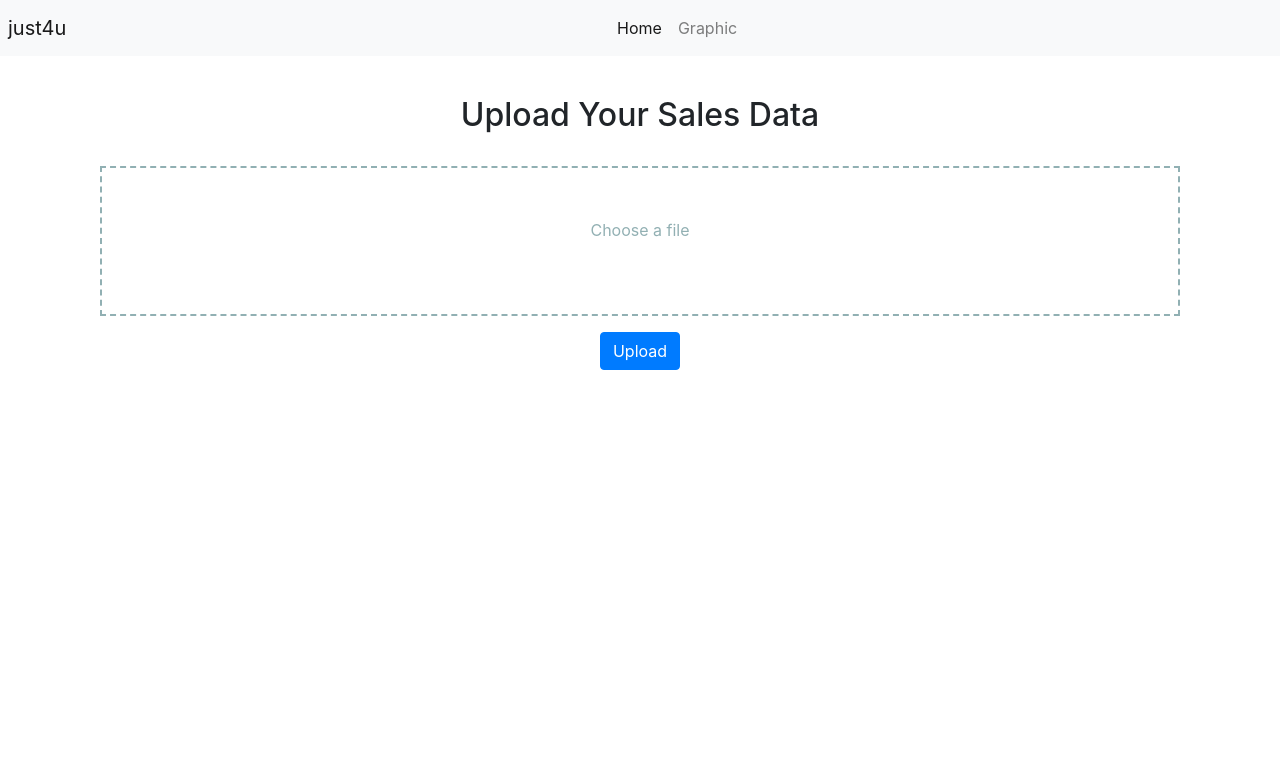
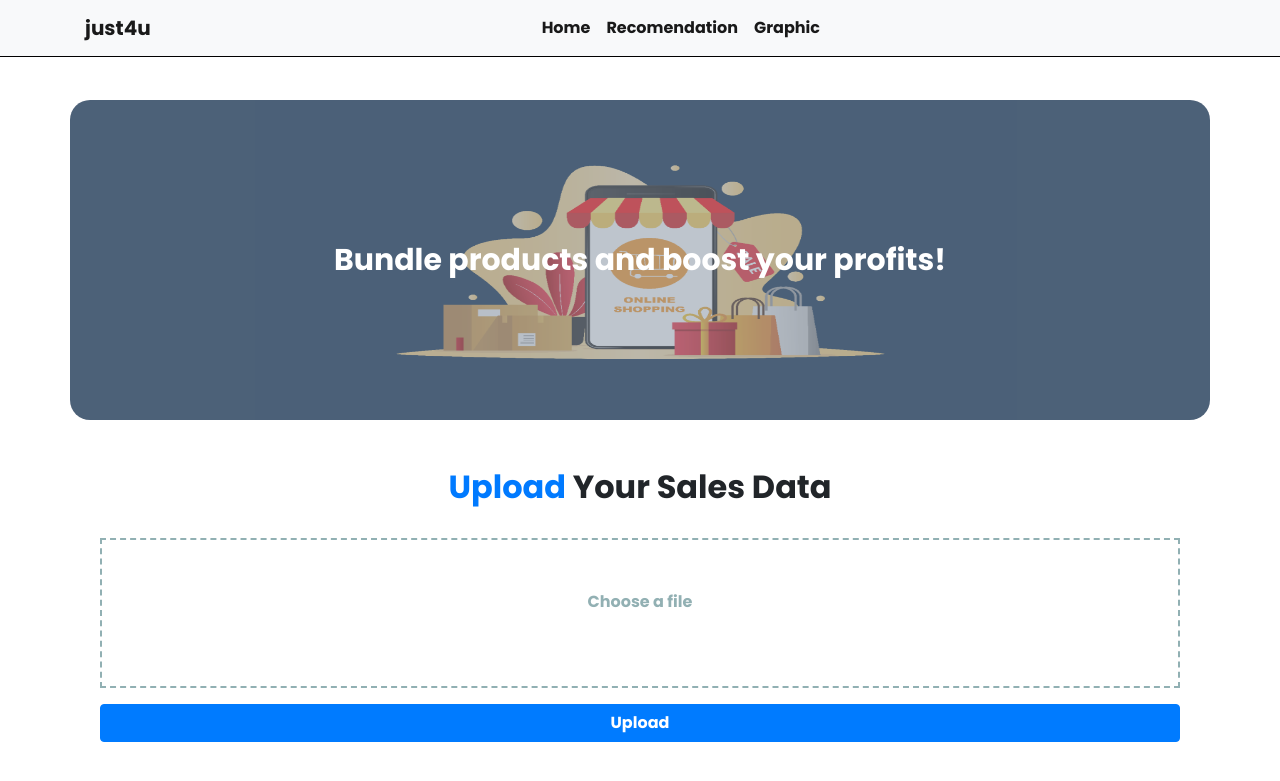
Before and after one commit to joansaa/TA, a Flask app: page / in a window 1280 px wide. Shown: the top 781 px of the page. Run offline with Flask 3, Linux system fonts and the light colour scheme; some libraries are stand-ins or nearby versions.

Commit message:
update UI

```diff
--- /dev/null
+++ b/static/css/style.css
@@ -0,0 +1,111 @@
+@import url("https://fonts.googleapis.com/css2?family=Poppins:wght@700&display=swap");
+
+* {
+  font-family: "Poppins";
+}
+
+html {
+  scroll-behavior: smooth;
+}
+
+.nav-item:hover {
+  color: #007bff !important;
+}
+
+.hero {
+  margin-top: 100px;
+  position: relative;
+  text-align: center;
+  background-color: rgba(0, 30, 63, 70);
+  border-radius: 20px;
+  padding: 60px 0;
+  opacity: 0.7;
+  color: white;
+}
+.hero img {
+  opacity: 0.8;
+}
+.centered {
+  position: absolute;
+  top: 50%;
+  left: 50%;
+  transform: translate(-50%, -50%);
+  font-size: 30px;
+  font-weight: bold;
+  width: 100%;
+}
+#loading {
+  display: none;
+  margin-top: 30px;
+  font-size: 16px;
+  color: #007bff;
+  font-size: 20px;
+  text-align: center;
+}
+.card-columns {
+  display: grid;
+  grid-template-columns: repeat(auto-fit, minmax(300px, 1fr));
+  gap: 20px;
+}
+.card {
+  display: flex;
+  flex-direction: column;
+  height: 100%;
+}
+.card-body {
+  flex-grow: 1;
+}
+.box {
+  position: relative;
+  background: #ffffff;
+  width: 100%;
+}
+.box-header {
+  color: #444;
+  display: block;
+  padding: 10px;
+  position: relative;
+  border-bottom: 1px solid #f4f4f4;
+  margin-bottom: 10px;
+}
+
+.dropzone-wrapper {
+  border: 2px dashed #91b0b3;
+  color: #92b0b3;
+  position: relative;
+  height: 150px;
+  text-align: center;
+  cursor: pointer;
+  display: flex;
+  justify-content: center;
+  align-items: center;
+}
+.dropzone-desc {
+  position: absolute;
+  margin: 0 auto;
+  left: 0;
+  right: 0;
+  top: 50px;
+  font-size: 16px;
+}
+.dropzone,
+.dropzone:focus {
+  position: absolute;
+  outline: none !important;
+  height: 150px;
+  cursor: pointer;
+  opacity: 0;
+}
+.dropzone-wrapper:hover,
+.dropzone-wrapper.dragover {
+  background: #ecf0f5;
+}
+.preview-zone {
+  text-align: center;
+  margin-top: 10px;
+}
+.preview-zone .box {
+  box-shadow: none;
+  border-radius: 0;
+  margin-bottom: 0;
+}
--- a/templates/index.html
+++ b/templates/index.html
@@ -8,107 +8,48 @@
       rel="stylesheet"
       href="https://stackpath.bootstrapcdn.com/bootstrap/4.5.2/css/bootstrap.min.css"
     />
+    <link
+      rel="stylesheet"
+      href="{{ url_for('static', filename='css/style.css') }}"
+    />
     <script
       src="https://code.jquery.com/jquery-3.7.1.min.js"
       integrity="sha256-/JqT3SQfawRcv/BIHPThkBvs0OEvtFFmqPF/lYI/Cxo="
       crossorigin="anonymous"
     ></script>
-    <style>
-      html {
-        scroll-behavior: smooth;
-      }
-      #loading {
-        display: none;
-        margin-top: 30px;
-        font-size: 16px;
-        color: #007bff;
-        font-size: 20px;
-        text-align: center;
-      }
-      .card-columns {
-        display: grid;
-        grid-template-columns: repeat(auto-fit, minmax(300px, 1fr));
-        gap: 20px;
-      }
-      .card {
-        display: flex;
-        flex-direction: column;
-        height: 100%;
-      }
-      .card-body {
-        flex-grow: 1;
-      }
-      .box {
-        position: relative;
-        background: #ffffff;
-        width: 100%;
-      }
-      .box-header {
-        color: #444;
-        display: block;
-        padding: 10px;
-        position: relative;
-        border-bottom: 1px solid #f4f4f4;
-        margin-bottom: 10px;
-      }
-      .dropzone-wrapper {
-        border: 2px dashed #91b0b3;
-        color: #92b0b3;
-        position: relative;
-        height: 150px;
-        text-align: center;
-        cursor: pointer;
-      }
-      .dropzone-desc {
-        position: absolute;
-        margin: 0 auto;
-        left: 0;
-        right: 0;
-        top: 50px;
-        font-size: 16px;
-      }
-      .dropzone,
-      .dropzone:focus {
-        position: absolute;
-        outline: none !important;
-        height: 150px;
-        cursor: pointer;
-        opacity: 0;
-      }
-      .dropzone-wrapper:hover,
-      .dropzone-wrapper.dragover {
-        background: #ecf0f5;
-      }
-      .preview-zone {
-        text-align: center;
-        margin-top: 10px;
-      }
-      .preview-zone .box {
-        box-shadow: none;
-        border-radius: 0;
-        margin-bottom: 0;
-      }
-    </style>
   </head>
   <body>
-    <nav class="navbar navbar-expand-lg navbar-light bg-light fixed-top p-2">
+    <nav
+      class="navbar navbar-expand-lg navbar-light bg-light fixed-top p-2"
+      style="border-bottom: 1px solid black"
+    >
+      <div class="container">
         <a class="navbar-brand" href="#home">just4u</a>
         <div class="collapse navbar-collapse">
           <ul class="navbar-nav mx-auto">
             <li class="nav-item active">
               <a class="nav-link" href="#home">Home</a>
             </li>
-          <li class="nav-item">
+            <li class="nav-item active">
+              <a class="nav-link" href="#recomendation">Recomendation</a>
+            </li>
+            <li class="nav-item active">
               <a class="nav-link" href="#graphic">Graphic</a>
             </li>
           </ul>
         </div>
+      </div>
     </nav>
-    <br />
-    <br />
 
-    <div id="home" class="container mt-5">
-      <h2 class="text-center">Upload Your Sales Data</h2>
+    <div id="home" class="hero container">
+      <img src="/static/images/hero.png" alt="image" height="200" width="500" />
+      <div class="centered">Bundle products and boost your profits!</div>
+    </div>
+
+    <div class="container mt-5">
+      <h2 class="text-center">
+        <span style="color: #007aff">Upload</span> Your Sales Data
+      </h2>
       <br />
       <form
         method="post"
@@ -120,7 +61,6 @@
           <div class="row">
             <div class="col-md-12">
               <div class="form-group">
-                <!-- <label class="control-label">Upload File</label> -->
                 <div class="dropzone-wrapper" onclick="triggerInputFile()">
                   <div class="dropzone-desc">
                     <i class="glyphicon glyphicon-download-alt"></i>
@@ -137,9 +77,7 @@
             </div>
           </div>
           <div class="d-flex justify-content-center">
-            <button type="submit" class="btn btn-primary pull-right">
-              Upload
-            </button>
+            <button type="submit" class="btn btn-primary w-100">Upload</button>
           </div>
           <div id="loading">Loading...</div>
         </div>
@@ -148,9 +86,9 @@
       {% if result %} {% if result is string %}
       <p>{{ result }}</p>
       {% else %}
-      <h2 class="mt-5">Product Bundling Recommendation</h2>
+      <h2 id="recomendation" class="mt-5">Product Bundling Recommendation</h2>
       <br />
-      <div id="home" class="card-columns">
+      <div class="card-columns">
         {% for row in result %}
         <div class="card">
           <div class="card-body">
@@ -218,11 +156,6 @@
         }
       }
 
-      function reset(e) {
-        e.wrap("<form>").closest("form").get(0).reset();
-        e.unwrap();
-      }
-
       $(".dropzone").change(function () {
         readFile(this);
       });
```
Also changed, not shown: static/images/hero.png (added), 2 other files. Lines whose indentation alone changed are shown as unchanged.
